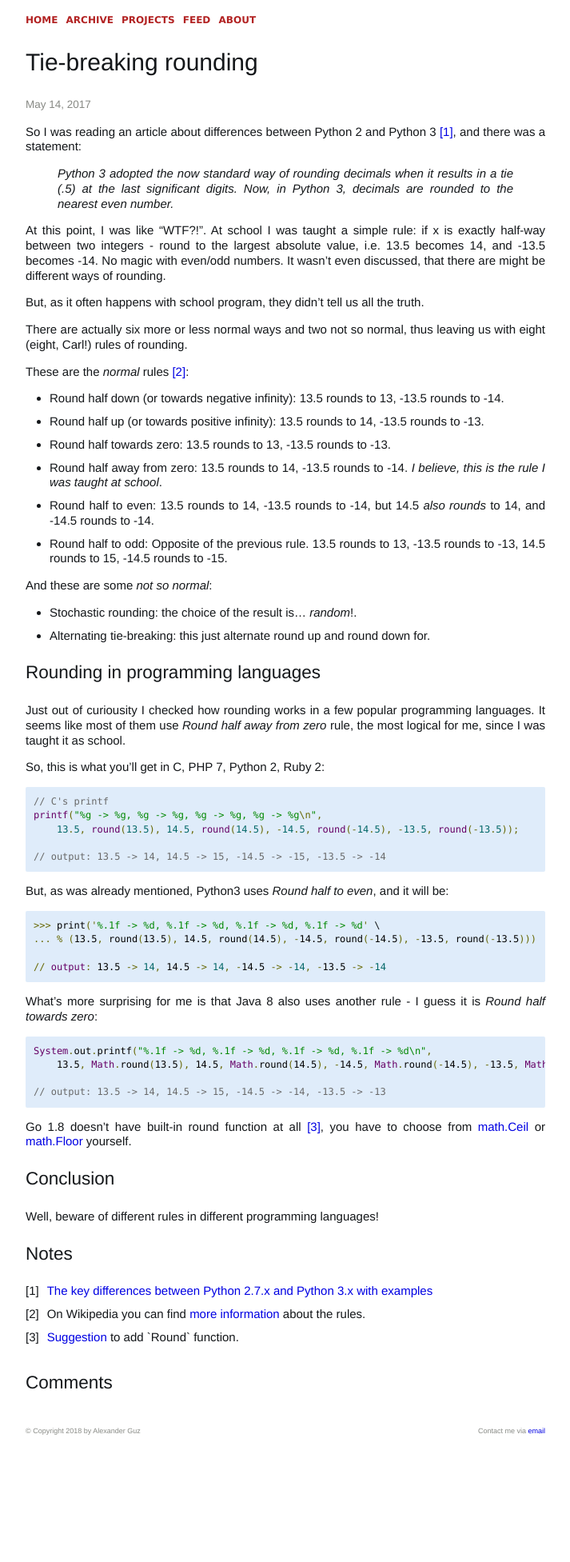
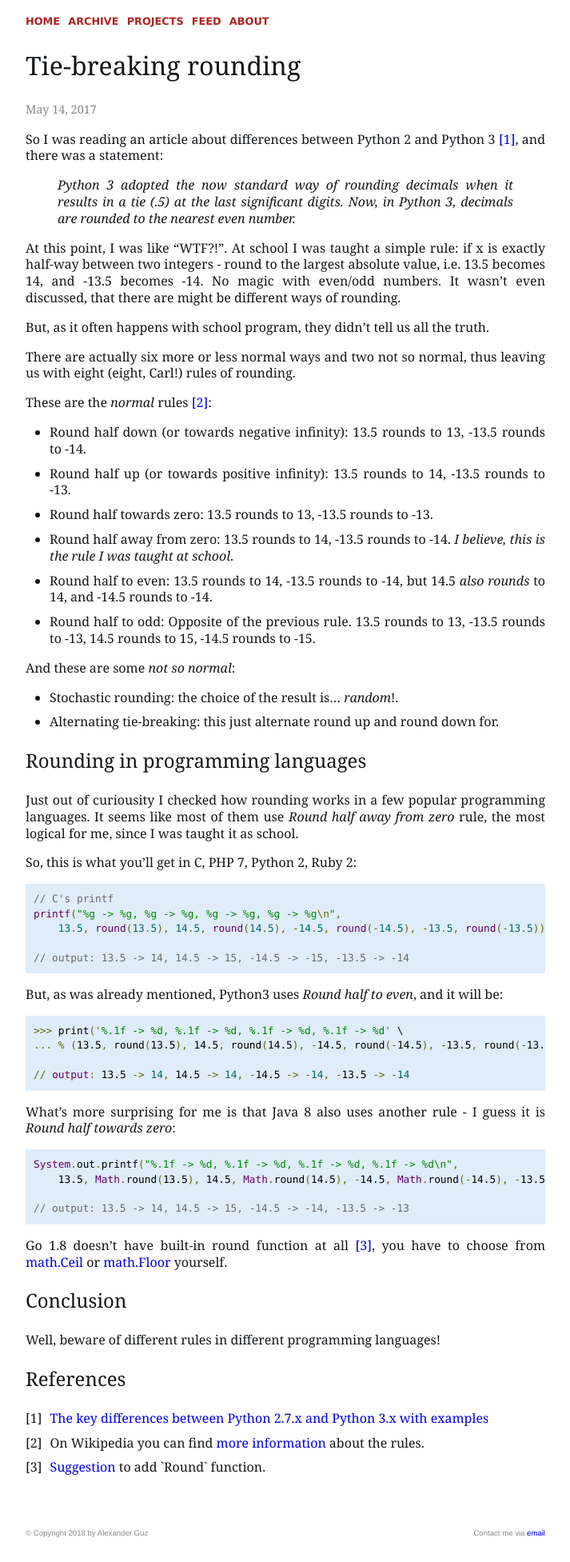
Before and after one commit to kalimatas/kalimatas.github.com, a Jekyll site: the page built from _posts/2017-05-14-tie-breaking-rounding.markdown, in a window 1280 px wide. Shown: the whole page at 80% size, without its empty margins (283-996 px from the left). Built offline with Jekyll 4.4.1, drawn with Linux system fonts in a browser that asks for light colours; comment, search, counter and statistics services are not loaded; before the commit the page ends 1824 px from its top, so only the background shows below that.

Commit message:
Georgia for the rescue!

```diff
--- a/_layouts/default.html
+++ b/_layouts/default.html
@@ -26,7 +26,7 @@
 	</section>
 
 	{% if page.comments %}
-	<h2>Comments</h2>
+	<!--<h2>Comments</h2>-->
 	<div id="disqus_thread"></div>
 	<script>
 		var disqus_config = function () {
--- a/_posts/2017-05-14-tie-breaking-rounding.markdown
+++ b/_posts/2017-05-14-tie-breaking-rounding.markdown
@@ -66,7 +66,7 @@
 
 Well, beware of different rules in different programming languages!
 
-## Notes
+## References
 
 <ul id="notes">
 <li>
--- a/_posts/2017-05-31-gracefully-exit-server-in-go.markdown
+++ b/_posts/2017-05-31-gracefully-exit-server-in-go.markdown
@@ -282,7 +282,7 @@ func main() {
 
 *__Update__*: [Ahmet Alp Balkan](https://github.com/ahmetb) pointed out, that the pattern used in this post is more error-prone and, probably, should not be used in favor of a pattern with [context](https://golang.org/pkg/context/) package. For details, read [Make Ctrl+C cancel the context.Context](https://medium.com/@matryer/make-ctrl-c-cancel-the-context-context-bd006a8ad6ff).
 
-## Notes
+## References
 
 <ul id="notes">
 <li>
--- a/static/css/style.css
+++ b/static/css/style.css
@@ -1,6 +1,6 @@
 /* general */
 * { box-sizing: border-box; -webkit-box-sizing: border-box; -moz-box-sizing: border-box; }
-body { font-family: Helvetica, sans-serif; font-size: 15px; line-height: 1.25em; margin: 0; padding: 0; color: rgb(20, 23, 26); text-align: justify; }
+body { font-family: Georgia, serif; font-size: 16px; line-height: 1.3em; margin: 0; padding: 0; color: rgb(20, 23, 26); text-align: justify; }
 
 /* links */
 a:link { text-decoration: none; }
@@ -33,10 +33,10 @@ nav.menu ul li { display: inline; margin-right: 6px; }
 nav.pagination { margin-top: 20px; }
 
 /* disqus */
-#disqus_thread { margin-top: 42px; }
+#disqus_thread { margin-top: 52px; }
 
 /* footer */
-footer { font-size: 0.6em; color: #888a85; }
+footer { font-size: 0.6em; color: #888a85; font-family: Helvetica, sans-serif; }
 footer a { color: #888a85; }
 section.copyright { float: left; }
 section.contact { float: right; }
```
